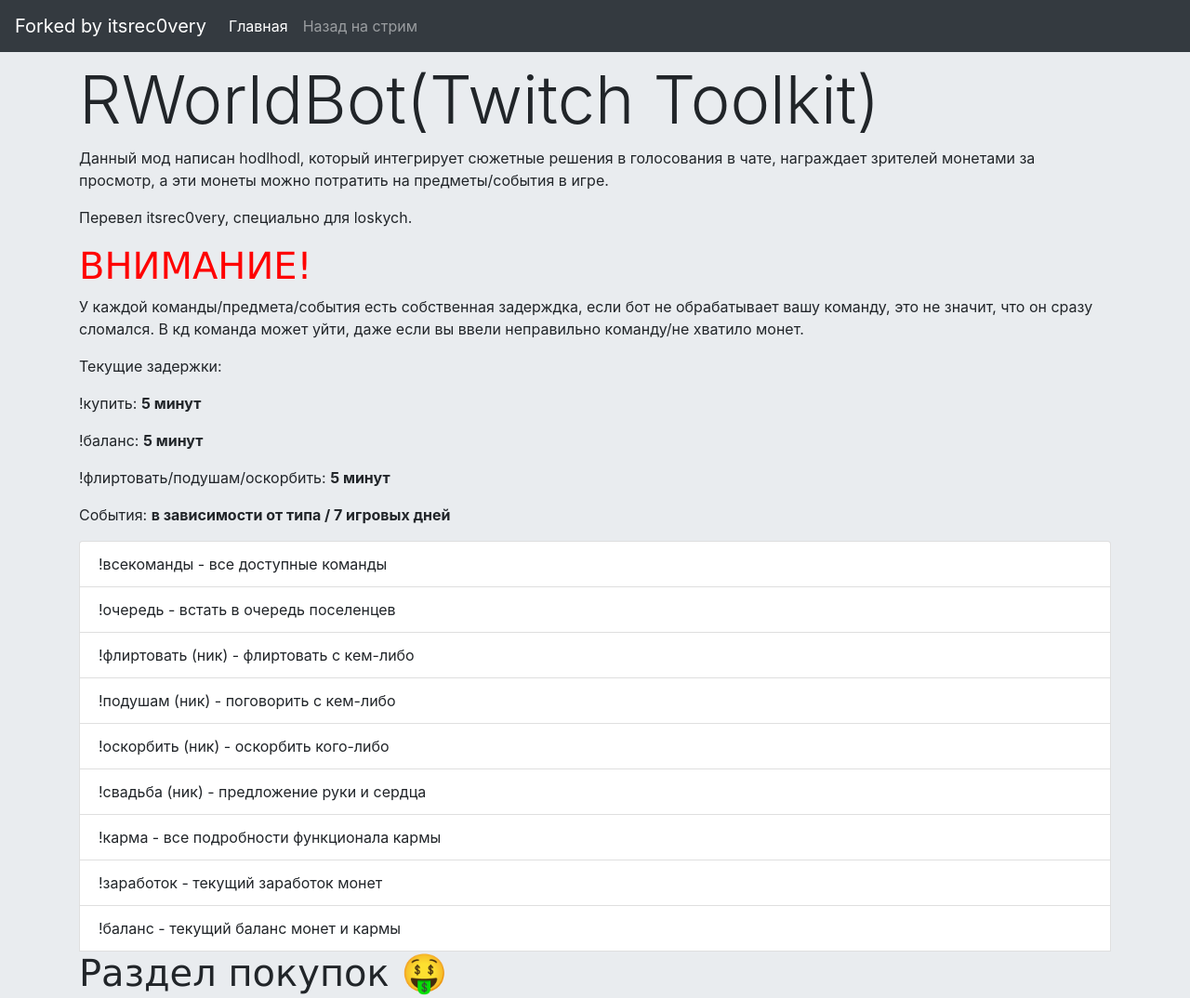
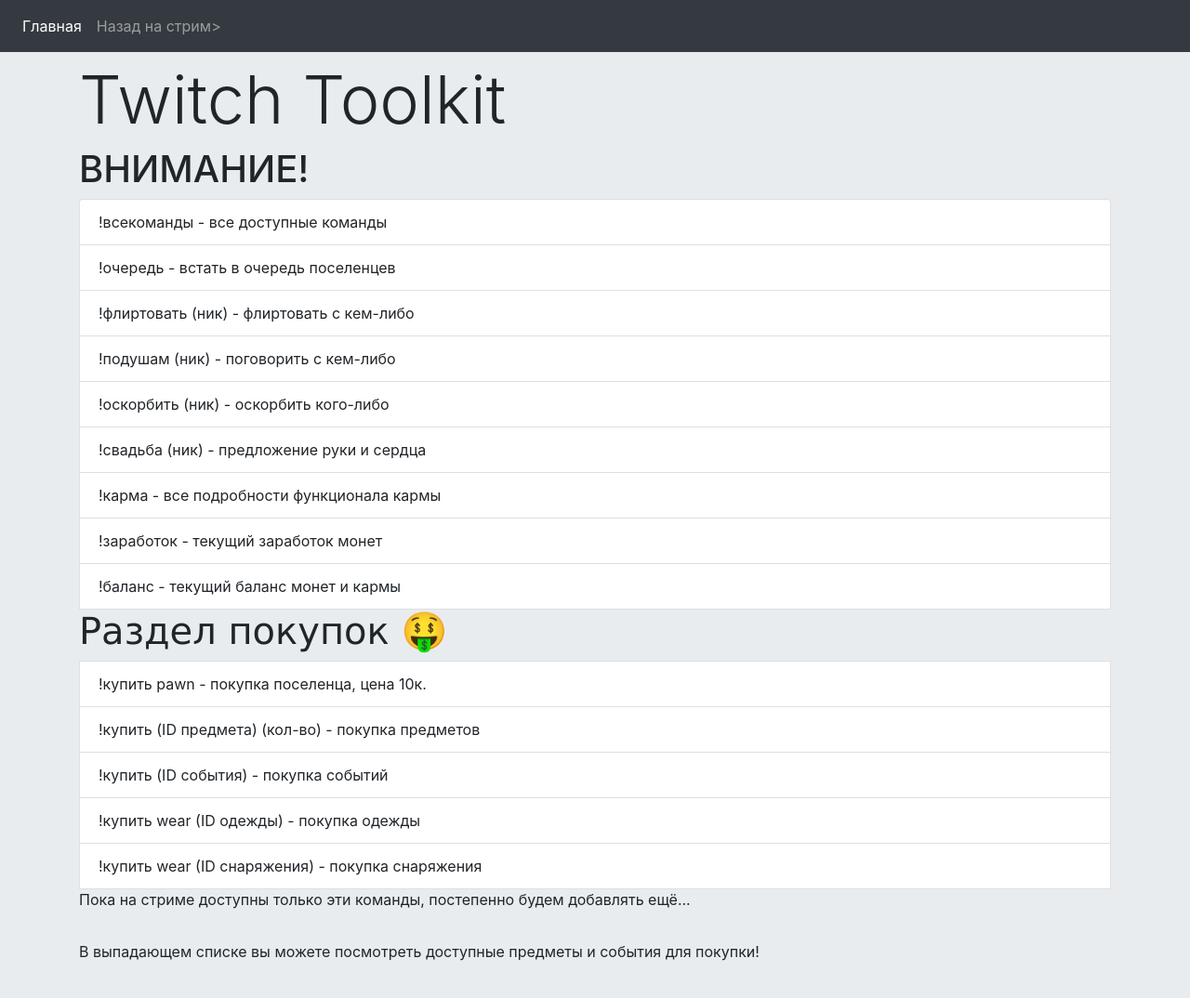
Before and after one commit to SUpeR0S/rwfenax58, a plain HTML site: page index.html in a window 1280 px wide. Shown: the top 1074 px of the page at 93% size. Drawn offline with nearby package versions, Linux system fonts and the light colour scheme; no server answers; a script that the page names is missing.

Commit message:
Update index.html

```diff
--- a/index.html
+++ b/index.html
@@ -19,7 +19,6 @@
 
 <body>
     <nav class="navbar navbar-expand-md navbar-dark fixed-top bg-dark">
-        <a class="navbar-brand" href="#">Forked by itsrec0very</a>
         <button class="navbar-toggler" type="button" data-toggle="collapse" data-target="#navbarsExampleDefault" aria-controls="navbarsExampleDefault" aria-expanded="false" aria-label="Toggle navigation">
             <span class="navbar-toggler-icon"></span>
         </button>
@@ -28,25 +27,16 @@
                 <li class="nav-item active">
                     <a class="nav-link" href="#">Главная <span class="sr-only">(current)</span></a>
                 </li>
-                <li class="nav-item">
-                    <a class="nav-link" href="https://www.twitch.tv/loskych">Назад на стрим</a>
-                </li>
+                <li class="nav-item"> <a class="nav-link" href="https://www.twitch.tv/fenax58"> Назад на стрим> </a> </li>
             </ul>
         </div>
     </nav>
     <main role="main">
         <div class="jumbotron">
             <div class="container">
-                <h1 class="display-3">RWorldBot(Twitch Toolkit)</h1>
-                <p>Данный мод написан hodlhodl, который интегрирует сюжетные решения в голосования в чате, награждает зрителей монетами за просмотр, а эти монеты можно потратить на предметы/события в игре.</p>
-		<p>Перевел itsrec0very, специально для loskych.</p>
-		<h1 style="color:red; font-family:verdana;">ВНИМАНИЕ!</h1>
-		<p>У каждой команды/предмета/события есть собственная задерждка, если бот не обрабатывает вашу команду, это не значит, что он сразу сломался. В кд команда может уйти, даже если вы ввели неправильно команду/не хватило монет.</p>
-		<p>Текущие задержки:</p>
-		<p>!купить: <b>5 минут</b></p>
-		<p>!баланс: <b>5 минут</b></p>
-		<p>!флиртовать/подушам/оскорбить: <b>5 минут</b></p>
-		<p>События: <b>в зависимости от типа / 7 игровых дней</b></p>
+                <h1 class="display-3">Twitch Toolkit</h1>
+		<h1><redtext>ВНИМАНИЕ!<redtext></h1>
+
 
 
                 <ul class="list-group">
@@ -223,6 +213,10 @@
             top: -4px;
             right: -5px;
         }
+	.redtext {
+		color: #ff0000
+	}
+
     </style>
     <script type="text/javascript">
         let itemList = null;
```
